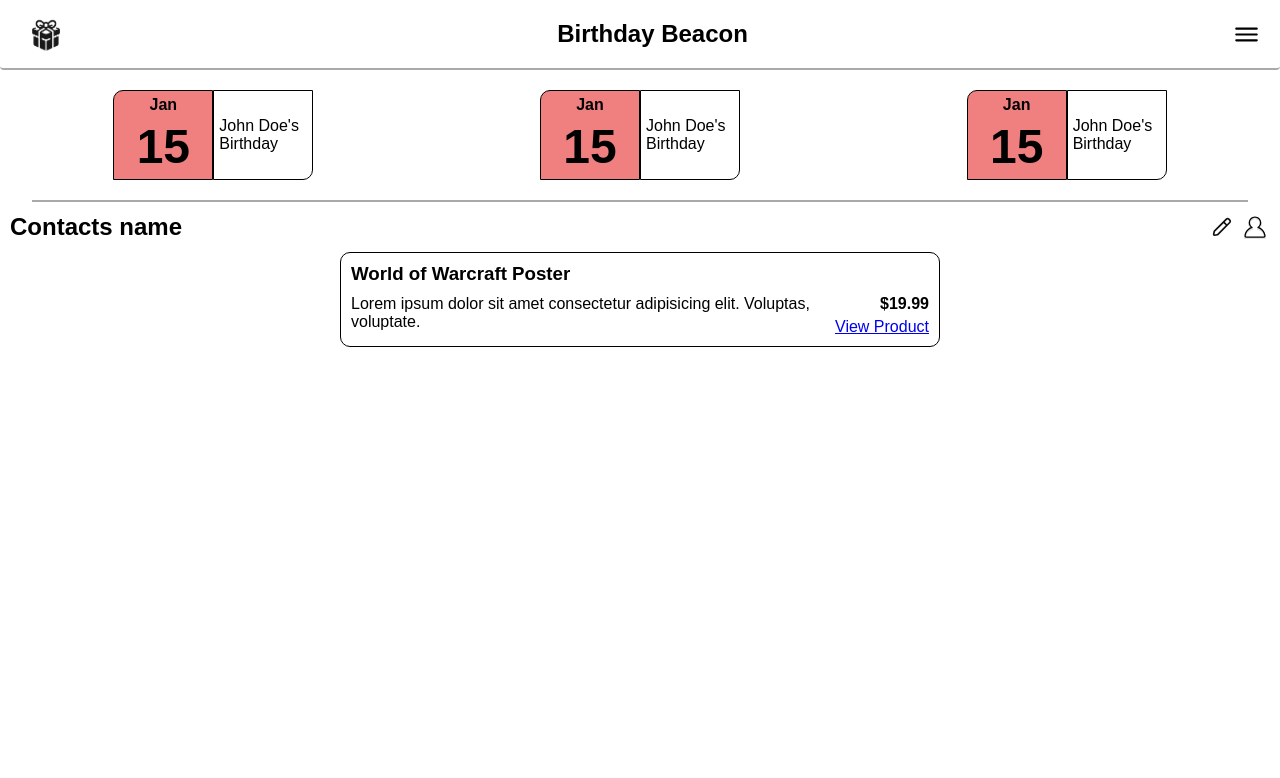
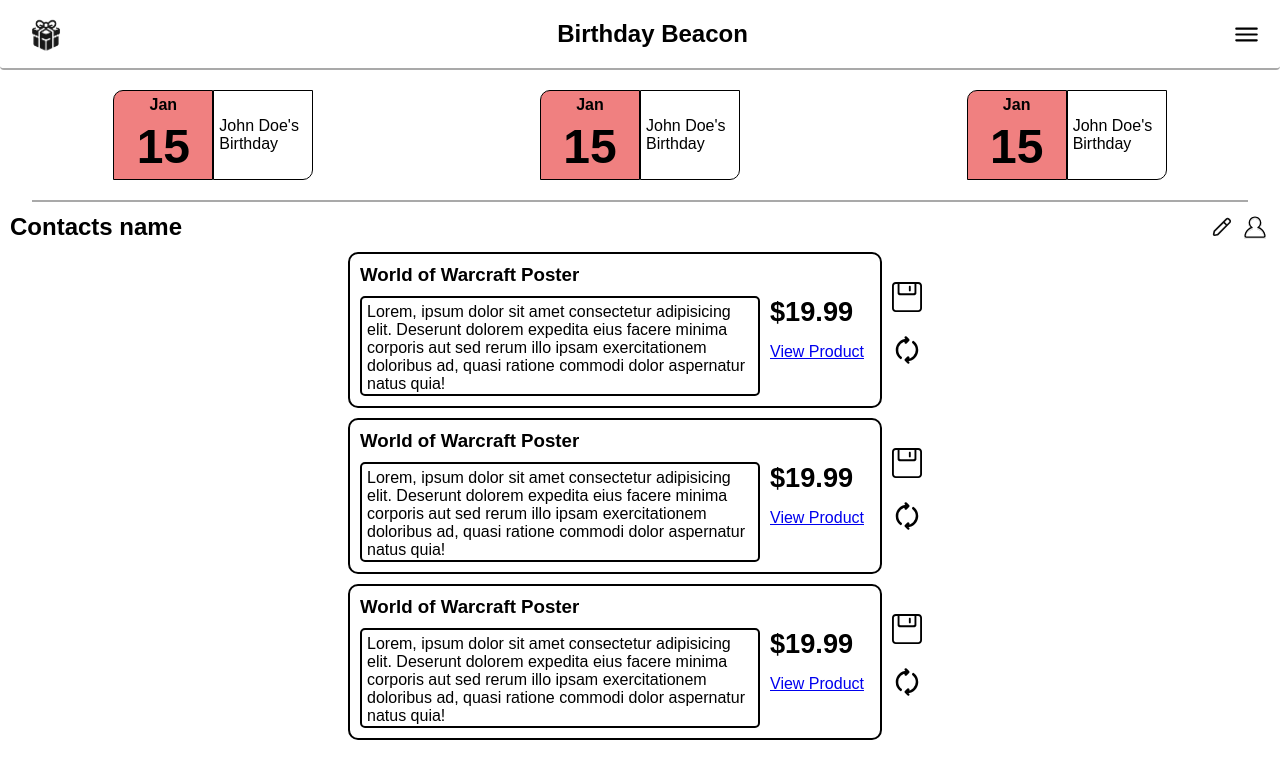
Before and after one commit to LucasLofqvist/birthday-beacon-ui, a Vue app: page / in a window 1280 px wide. Shown: the top 778 px of the page. Built offline with nearby package versions, Linux system fonts and the light colour scheme.

Commit message:
Changed the layout of the suggestion-card component and added icon assets for saving and refreshing a suggestion.

```diff
--- a/src/components/SuggestionCard.vue
+++ b/src/components/SuggestionCard.vue
@@ -1,35 +1,60 @@
-<script setup></script>
+<script setup>
+import save from "../assets/icons/save.svg";
+import refresh from "../assets/icons/refresh.svg";
+</script>
 
 <template>
+  <div class="suggestion-container">
     <div class="suggestion-card">
       <h3 class="suggestion-title">World of Warcraft Poster</h3>
 
       <div class="suggestion-content">
         <p class="suggestion-description">
-        Lorem ipsum dolor sit amet consectetur adipisicing elit. Voluptas,
-        voluptate.
+          Lorem, ipsum dolor sit amet consectetur adipisicing elit. Deserunt
+          dolorem expedita eius facere minima corporis aut sed rerum illo ipsam
+          exercitationem doloribus ad, quasi ratione commodi dolor aspernatur
+          natus quia!
         </p>
 
-      <section class="suggestion-actions">
+        <section class="suggestion-info">
           <p class="suggestion-price">$19.99</p>
-        <a href="https://displate.com/displate/5721669" class="suggestion-link">
+          <a
+            href="https://displate.com/displate/5721669"
+            class="suggestion-link"
+          >
             View Product
           </a>
         </section>
       </div>
     </div>
+    <section class="suggestion-actions">
+      <button class="suggestion-action-button">
+        <img :src="save" alt="Save" />
+      </button>
+      <button class="suggestion-action-button">
+        <img :src="refresh" alt="Refresh" />
+      </button>
+    </section>
+  </div>
 </template>
 
 <style scoped>
+.suggestion-container {
+  display: flex;
+  justify-content: center;
+  width: 100%;
+}
+
 .suggestion-card {
   display: flex;
   flex-direction: column;
-  border: solid 1px black;
+  border: solid 2px black;
   border-radius: 10px;
   padding: 10px;
   margin-top: 10px;
   align-self: center;
-  max-width: 600px;
+  min-width: 300px;
+  min-height: 100px;
 }
 
 .suggestion-title {
@@ -40,21 +65,49 @@
 
 .suggestion-content {
   display: flex;
+  justify-content: space-between;
   gap: 10px;
 }
 
 .suggestion-description {
-  flex: 1;
+  max-width: 400px;
+  max-height: 100px;
+  border: 2px solid black;
+  border-radius: 5px;
+  padding: 5px;
+  overflow: scroll;
+}
+
+.suggestion-info {
+  min-width: 100px;
+  min-height: 100px;
+  display: flex;
+  flex-direction: column;
+  justify-content: flex-start;
+  align-items: flex-start;
+  gap: 15px;
+}
+
+.suggestion-price {
+  font-weight: bold;
+  font-size: 1.7rem;
 }
 
 .suggestion-actions {
   display: flex;
   flex-direction: column;
-  align-items: flex-end;
-  gap: 5px;
+  justify-content: center;
+  align-items: center;
+}
+.suggestion-action-button {
+  padding: 10px;
+  border: none;
+  background: none;
+  cursor: pointer;
 }
 
-.suggestion-price {
-  font-weight: bold;
+.suggestion-action-button img {
+  width: 30px;
+  height: 30px;
 }
 </style>
--- a/src/views/DashboardView.vue
+++ b/src/views/DashboardView.vue
@@ -26,6 +26,8 @@
         </div>
       </section>
 
+      <SuggestionCard />
+      <SuggestionCard />
       <SuggestionCard />
     </section>
   </div>
```
Also changed, not shown: src/assets/icons/refresh.svg (added), src/assets/icons/save.svg (added). Lines whose indentation alone changed are shown as unchanged.
